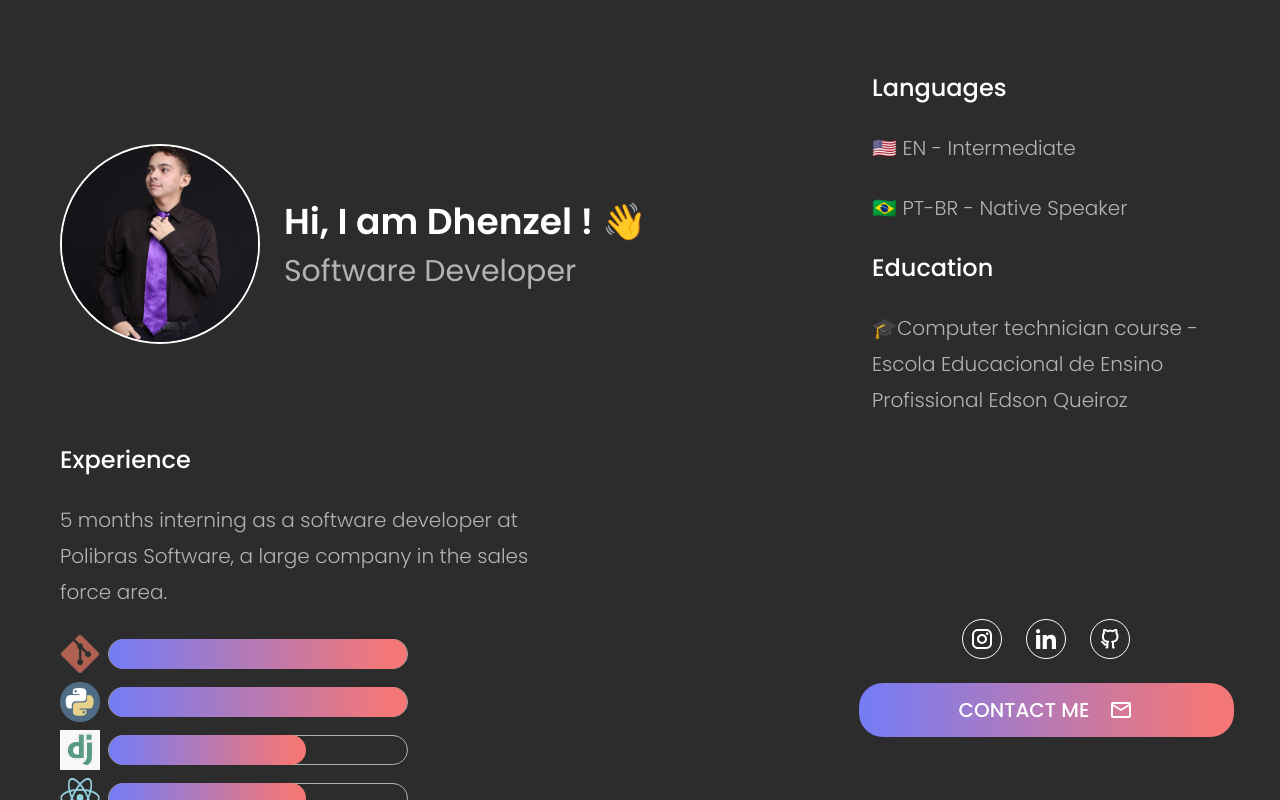
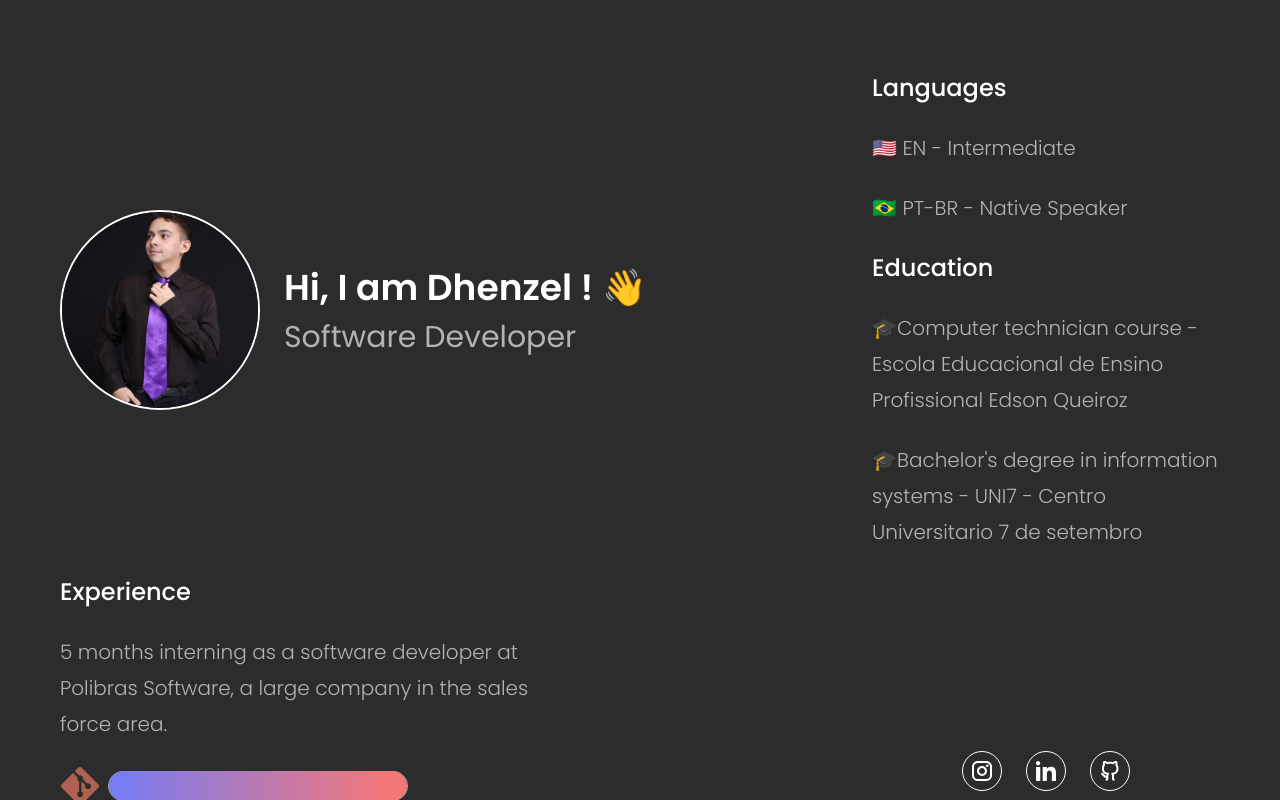
Before and after one commit to DhenzelNexxus/Portfolio, a Next.js app: page / in a window 1280 px wide. Built offline with nearby package versions, Linux system fonts and the light colour scheme.

Commit message:
SHOW: educational-info

```diff
--- a/src/app/components/information/information.tsx
+++ b/src/app/components/information/information.tsx
@@ -16,6 +16,12 @@ export function Info(){
           Computer technician course - Escola Educacional de Ensino Profissional Edson Queiroz
           </span>
         </div>
+        <div className="educational-info">
+          <span>🎓</span>
+          <span>
+            Bachelor's degree in information systems - UNI7 - Centro Universitario 7 de setembro
+          </span>
+        </div>
       </div>
     )
 }
```
